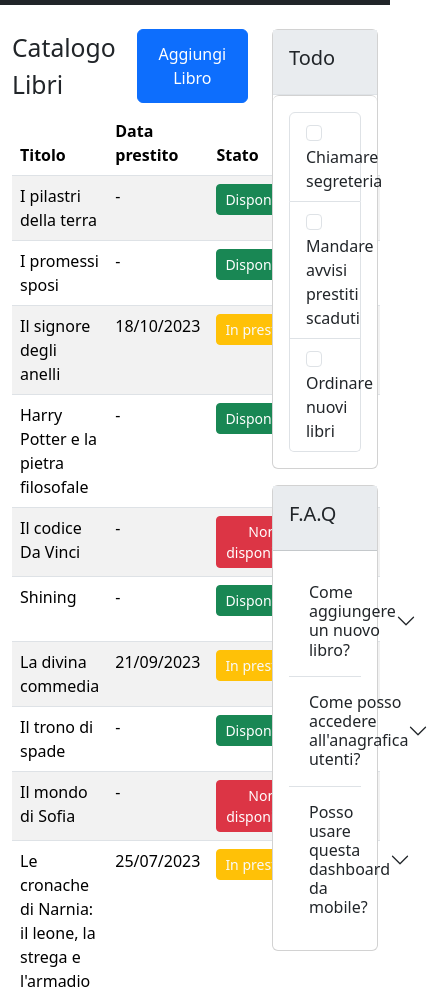
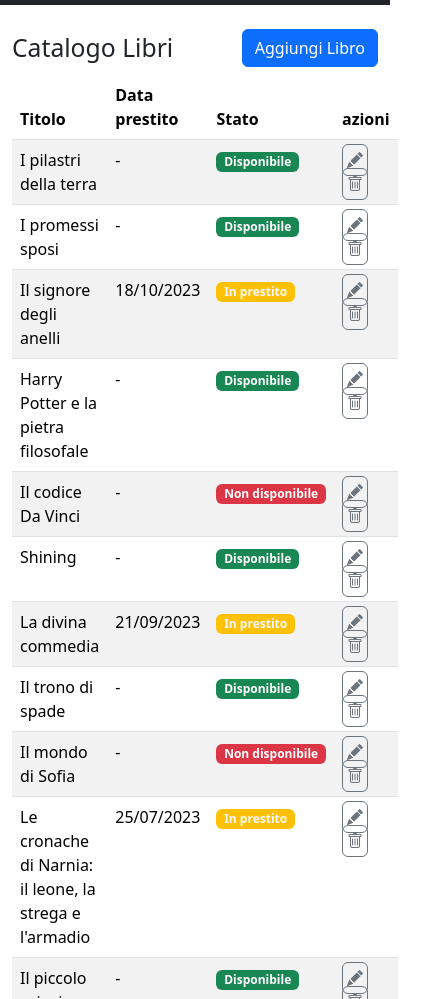
Before and after one commit to Maria-Lucia-Mazzara/html-css-bootstrap-dashboard, a plain HTML site: page index.html in a window 390 px wide. Shown: the part 71-1070 px from the top of the page, 428 px wide, since content can reach past the window. Drawn offline with nearby package versions, Linux system fonts and the light colour scheme.

Commit message:
inserito parte @media tablet sistemato i bottoni che li ho fatti badges

```diff
--- a/index.html
+++ b/index.html
@@ -76,7 +76,7 @@
             <div class="row">
 
                 <!-- inizio colonna di sinistra -->
-                <div class="col-8">
+                <div class="col-lg-8 col-md-12">
                     <!-- inizio titolo -->
                     <div class="d-flex justify-content-between pt-4">
                         <span class="fw-medium fs-2">
@@ -114,9 +114,9 @@
                                     -
                                 </td>
                                 <td>
-                                    <button type="button" class="btn btn-success btn-sm">
+                                    <span class="badge text-bg-success">
                                         Disponibile
-                                    </button>
+                                    </span>
                                 </td>
                                 <td>
                                     <i class="bi bi-pencil-fill text-secondary border border-secondary rounded p-1"></i>
@@ -131,9 +131,9 @@
                                     -
                                 </td>
                                 <td>
-                                    <button type="button" class="btn btn-success btn-sm">
+                                    <span class="badge text-bg-success">
                                         Disponibile
-                                    </button>
+                                    </span>
                                 </td>
                                 <td>
                                     <i class="bi bi-pencil-fill text-secondary border border-secondary rounded p-1"></i>
@@ -148,9 +148,9 @@
                                     18/10/2023
                                 </td>
                                 <td>
-                                    <button type="button" class="btn btn-warning btn-sm text-light">
+                                    <span class="badge text-bg-warning text-light">
                                         In prestito
-                                    </button>
+                                    </span>
                                 </td>
                                 <td>
                                     <i class="bi bi-pencil-fill text-secondary border border-secondary rounded p-1"></i>
@@ -165,9 +165,9 @@
                                     -
                                 </td>
                                 <td>
-                                    <button type="button" class="btn btn-success btn-sm">
+                                    <span class="badge text-bg-success">
                                         Disponibile
-                                    </button>
+                                    </span>
                                 </td>
                                 <td>
                                     <i class="bi bi-pencil-fill text-secondary border border-secondary rounded p-1"></i>
@@ -182,9 +182,9 @@
                                     -
                                 </td>
                                 <td>
-                                    <button type="button" class="btn btn-danger btn-sm">
+                                    <span class="badge text-bg-danger">
                                         Non disponibile
-                                    </button>
+                                    </span>
                                 </td>
                                 <td>
                                     <i class="bi bi-pencil-fill text-secondary border border-secondary rounded p-1"></i>
@@ -199,9 +199,9 @@
                                     -
                                 </td>
                                 <td>
-                                    <button type="button" class="btn btn-success btn-sm">
+                                    <span class="badge text-bg-success">
                                         Disponibile
-                                    </button>
+                                    </span>
                                 </td>
                                 <td>
                                     <i class="bi bi-pencil-fill text-secondary border border-secondary rounded p-1"></i>
@@ -216,9 +216,9 @@
                                     21/09/2023
                                 </td>
                                 <td>
-                                    <button type="button" class="btn btn-warning btn-sm text-light">
+                                    <span class="badge text-bg-warning text-light">
                                         In prestito
-                                    </button>
+                                    </span>
                                 </td>
                                 <td>
                                     <i class="bi bi-pencil-fill text-secondary border border-secondary rounded p-1"></i>
@@ -233,9 +233,9 @@
                                     -
                                 </td>
                                 <td>
-                                    <button type="button" class="btn btn-success btn-sm">
+                                    <span class="badge text-bg-success">
                                         Disponibile
-                                    </button>
+                                    </span>
                                 </td>
                                 <td>
                                     <i class="bi bi-pencil-fill text-secondary border border-secondary rounded p-1"></i>
@@ -250,9 +250,9 @@
                                     -
                                 </td>
                                 <td>
-                                    <button type="button" class="btn btn-danger btn-sm">
+                                    <span class="badge text-bg-danger">
                                         Non disponibile
-                                    </button>
+                                    </span>
                                 </td>
                                 <td>
                                     <i class="bi bi-pencil-fill text-secondary border border-secondary rounded p-1"></i>
@@ -267,9 +267,9 @@
                                     25/07/2023
                                 </td>
                                 <td>
-                                    <button type="button" class="btn btn-warning btn-sm text-light">
+                                    <span class="badge text-bg-warning text-light">
                                         In prestito
-                                    </button>
+                                    </span>
                                 </td>
                                 <td>
                                     <i class="bi bi-pencil-fill text-secondary border border-secondary rounded p-1"></i>
@@ -284,9 +284,9 @@
                                     -
                                 </td>
                                 <td>
-                                    <button type="button" class="btn btn-success btn-sm">
+                                    <span class="badge text-bg-success">
                                         Disponibile
-                                    </button>
+                                    </span>
                                 </td>
                                 <td>
                                     <i class="bi bi-pencil-fill text-secondary border border-secondary rounded p-1"></i>
@@ -301,9 +301,9 @@
                                     -
                                 </td>
                                 <td>
-                                    <button type="button" class="btn btn-success btn-sm">
+                                    <span class="badge text-bg-success">
                                         Disponibile
-                                    </button>
+                                    </span>
                                 </td>
                                 <td>
                                     <i class="bi bi-pencil-fill text-secondary border border-secondary rounded p-1"></i>
@@ -317,7 +317,7 @@
                 <!-- fine colonna di sinistra  -->
 
                 <!-- inizio colonna di destra -->
-                <div class="col-4 pt-4">
+                <div class="col-lg-4 col-md-12 pt-4">
                     <!-- card in alto a destra -->
                     <div class="card">
                         <div class="card-body bg-body-secondary border-bottom ">
```
